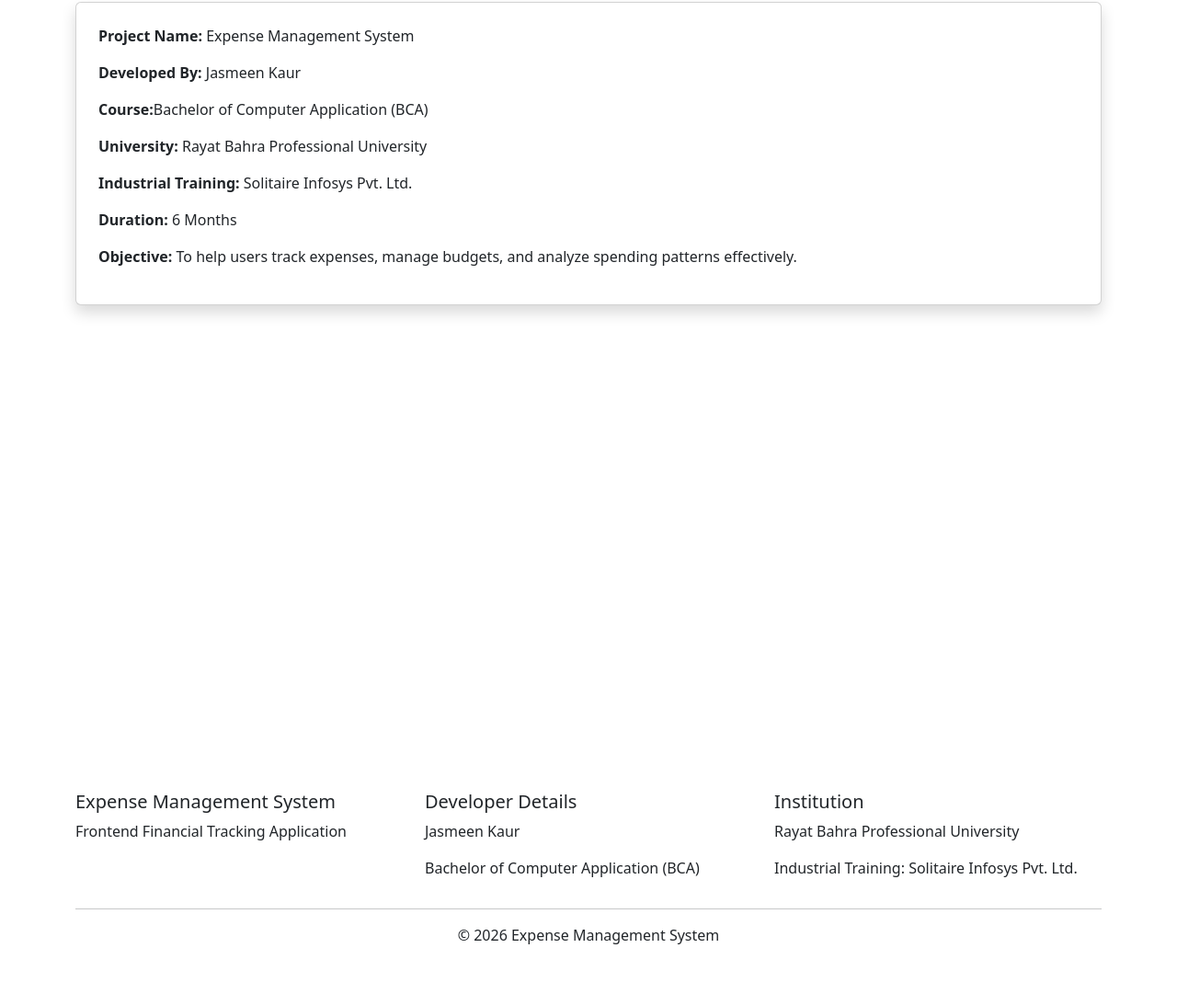
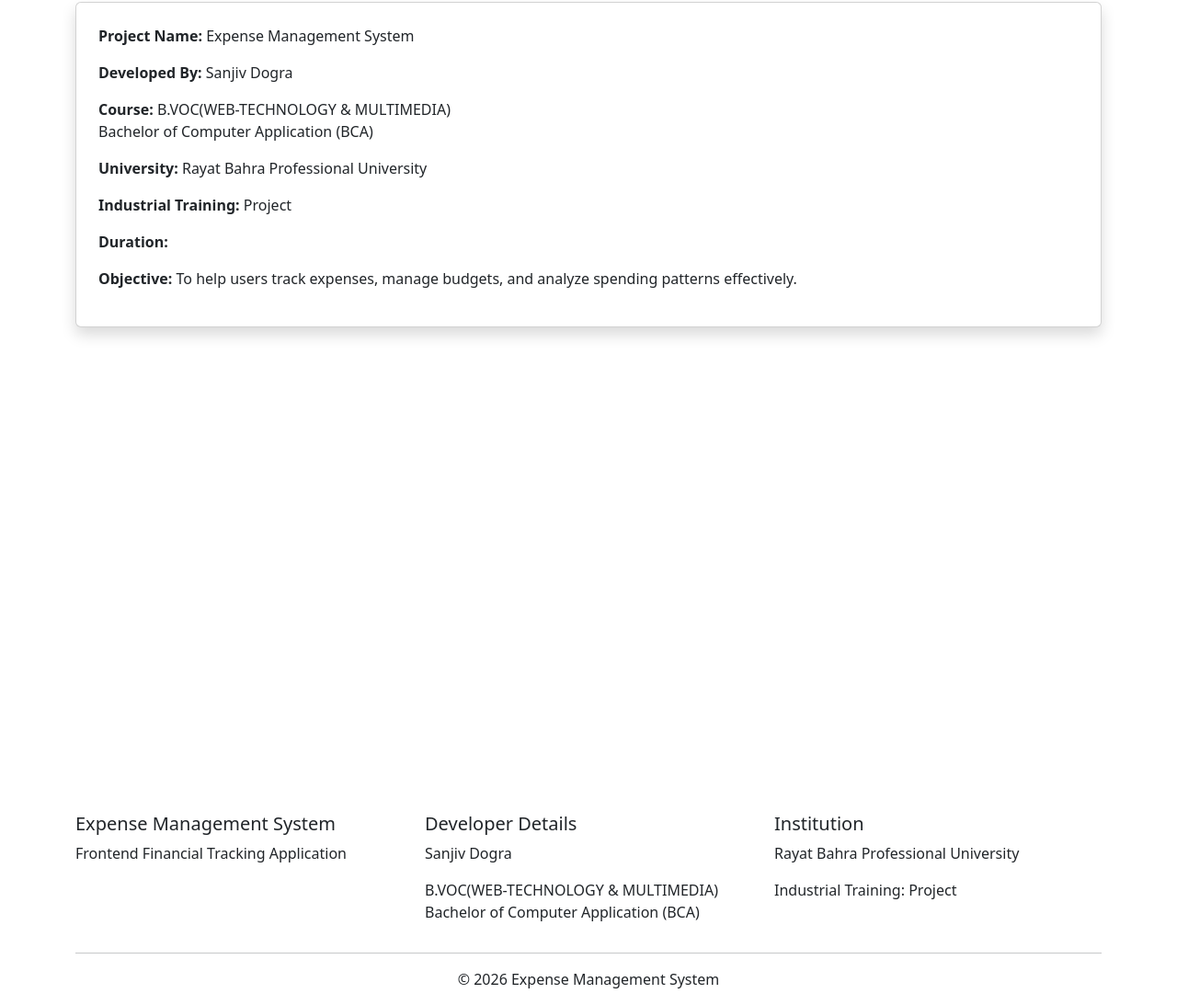
Before and after one commit to sanjeev239/expense-management-system, a plain HTML site: page contact.html in a window 1280 px wide. Shown: the part 310-1403 px from the top of the page at 92% size. Before the commit the page ends 1355 px from the top, so only its background shows below. Drawn offline with nearby package versions, Linux system fonts and the light colour scheme.

Commit message:
Update contact.html

```diff
--- a/contact.html
+++ b/contact.html
@@ -110,15 +110,17 @@
 
 <p><strong>Project Name:</strong> Expense Management System</p>
 
-<p><strong>Developed By:</strong> Jasmeen Kaur</p>
+<p><strong>Developed By:</strong> Sanjiv Dogra</p>
 
-<p><strong>Course:</strong>Bachelor of Computer Application (BCA) </p>
+<p><strong>Course:</strong> B.VOC(WEB-TECHNOLOGY & MULTIMEDIA) <br>
+Bachelor of Computer Application (BCA)
+<br> </p>
 
 <p><strong>University:</strong> Rayat Bahra Professional University</p>
 
-<p><strong>Industrial Training:</strong> Solitaire Infosys Pvt. Ltd.</p>
+<p><strong>Industrial Training:</strong> Project</p>
 
-<p><strong>Duration:</strong> 6 Months</p>
+<p><strong>Duration:</strong> </p>
 
 <p><strong>Objective:</strong> To help users track expenses, manage budgets, and analyze spending patterns effectively.</p>
 
@@ -147,11 +149,14 @@
 <h5>Developer Details</h5>
 
 <p>
-Jasmeen Kaur
+Sanjiv Dogra
 </p>
 
 <p>
+B.VOC(WEB-TECHNOLOGY & MULTIMEDIA) <br>
 Bachelor of Computer Application (BCA)
+<br>
+
 </p>
 
 </div>
@@ -165,8 +170,7 @@
 </p>
 
 <p>
-Industrial Training:
-Solitaire Infosys Pvt. Ltd.
+Industrial Training: Project
 </p>
 
 </div>
```
